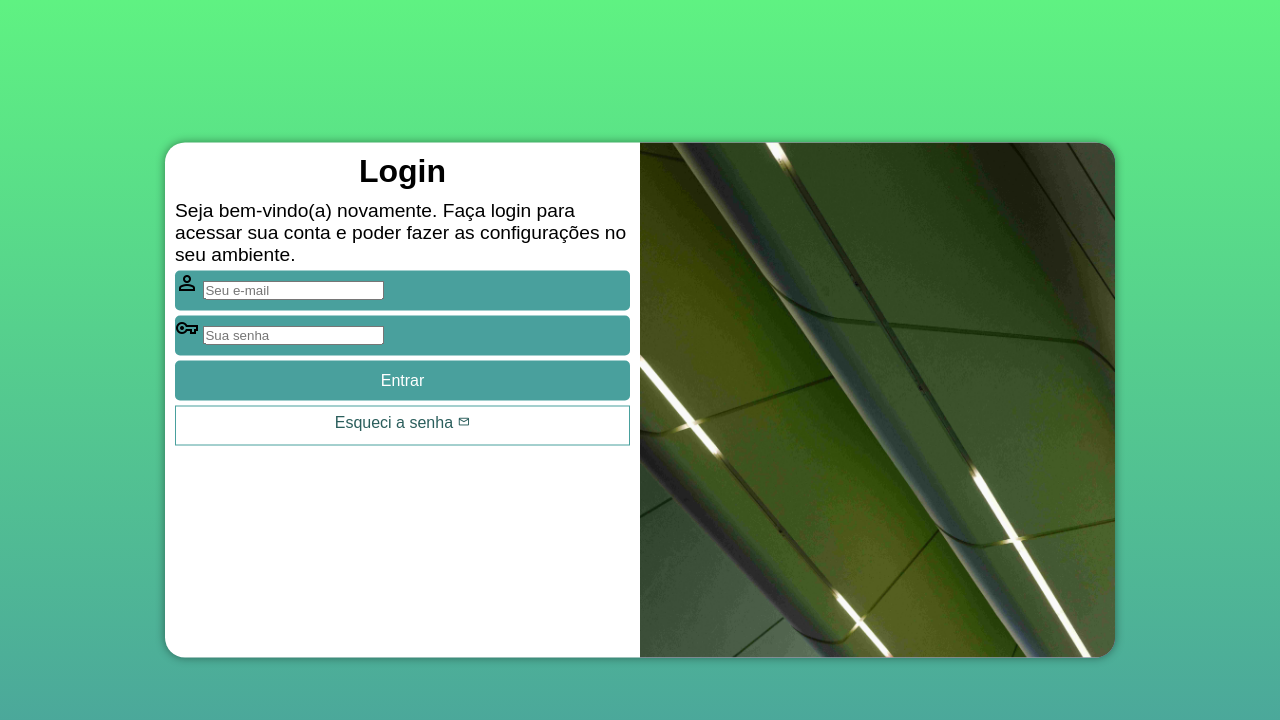
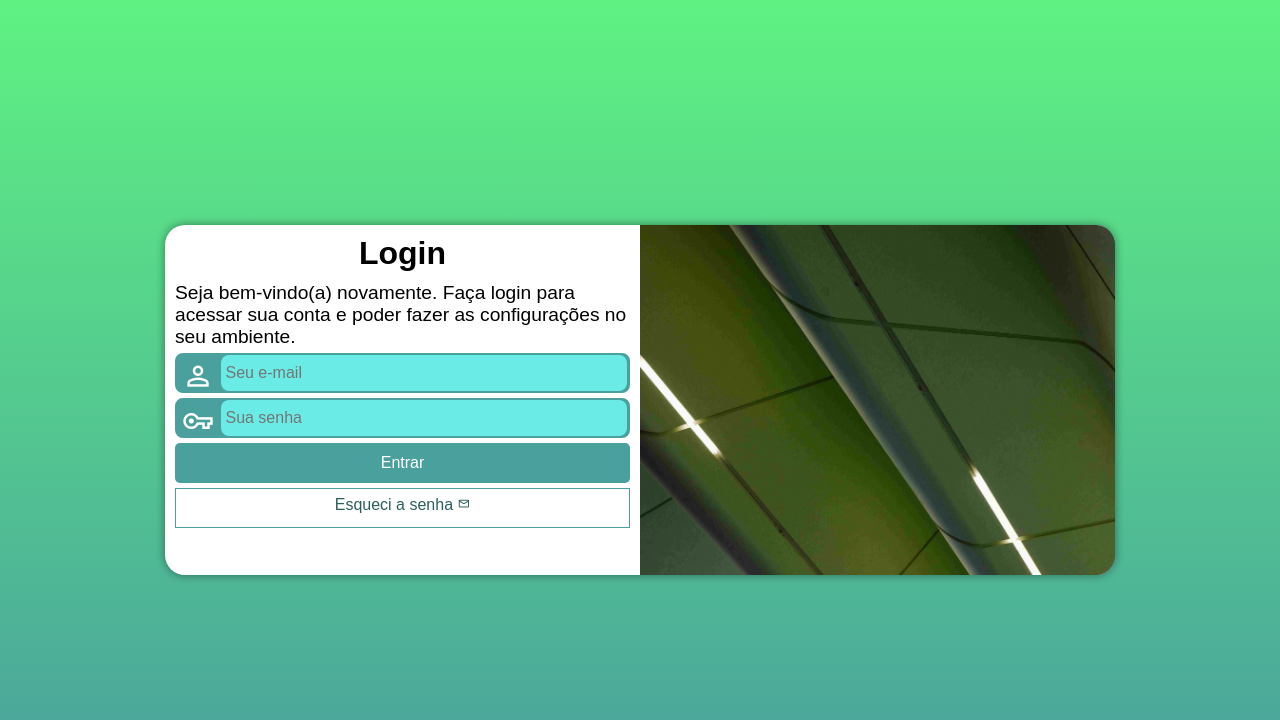
Before and after one commit to LuizFG17/projeto-login, a plain HTML site: page index.html in a window 1280 px wide. Drawn offline with nearby package versions, Linux system fonts and the light colour scheme.

Commit message:
tela de logim finalizada

```diff
--- a/estilos/media-query.css
+++ b/estilos/media-query.css
@@ -10,6 +10,7 @@
 
     section#login {
         width: 80vw;
+        height: 280px;
     }
 
     section#login > div#imagem {
@@ -32,6 +33,7 @@
 
     section#login {
         width: 950px;
+        height: 350px;
     }
 
     section#login > div#imagem {
--- a/estilos/style.css
+++ b/estilos/style.css
@@ -105,13 +105,37 @@ form > a.botao > i {
 
 form > div.campo {
     background-color: #49a09d;
+    border: 2px solid #49a09d;
     width: 100%;
     display: block;
     height: 40px;
-    border-radius: 5px;
+    border-radius: 8px;
     margin: 5px 0px;
 }
 
 div.campo > label {
     display: none;
 }
+
+div.campo > span {
+    color: white;
+    font-size: 2em;
+    width: 40px;
+    padding: 5px;
+}
+
+div.campo > input {
+    background-color: #6aebe6;
+    font-size: 1em;
+    height: 100%;
+    border: 0px;
+    border-radius: 8px;
+    padding: 4px;
+    width: calc(100% - 45px);
+    transform: translatey(-14px);
+}
+
+div.campo > input:focus-within {
+    background-color: white;
+    border: 0px;
+}
```
